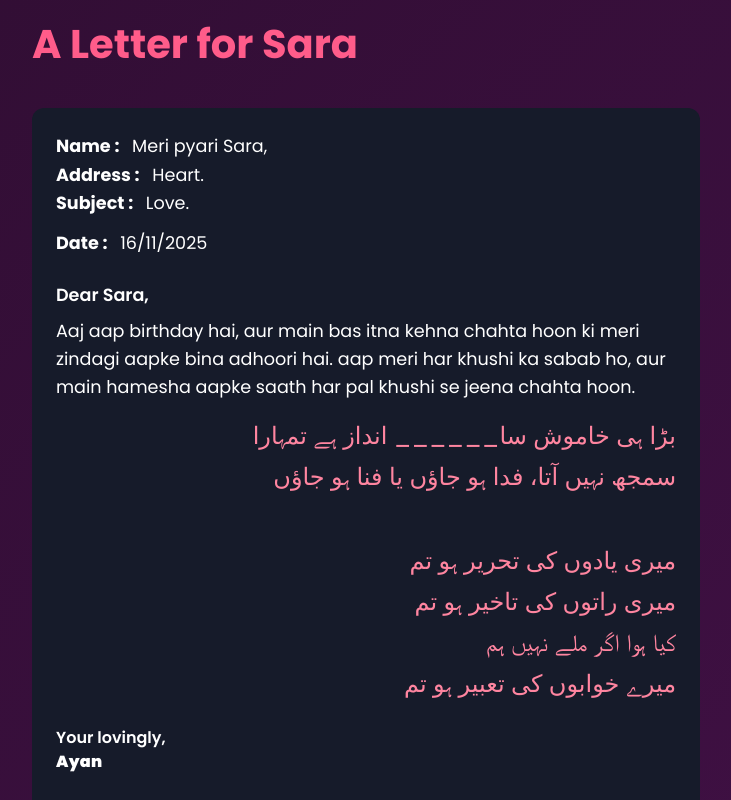
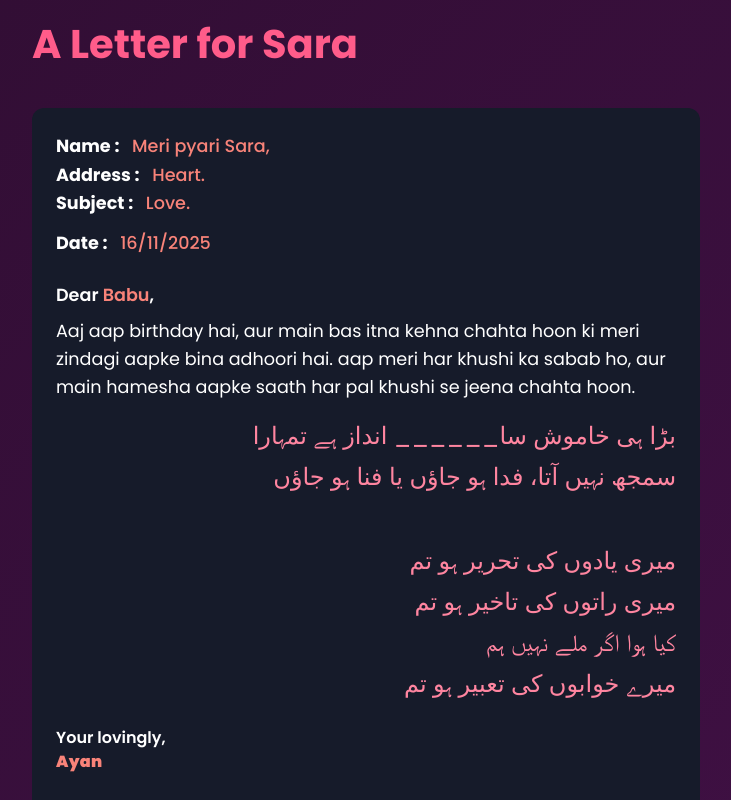
Before and after one commit to Ayan-webDEV/Love-Birthday, a React (Vite) app: page / in a window 1280 px wide. Shown: the part 4220-5020 px from the top of the page, without its empty margins (274-1005 px from the left). Built offline with nearby package versions, Linux system fonts and the light colour scheme.

Commit message:
improved

```diff
--- a/src/Components/Love.jsx
+++ b/src/Components/Love.jsx
@@ -181,7 +181,7 @@ export default function LovePage() {
             {/* Audio */}
             <audio
               ref={audioRef}
-              src={num === 1 ? "/music-2.m4a" : "/music-1.m4a"}
+              src={num === 1 ? "/music-1.m4a" : "/music-2.m4a"}
               loop
               preload="auto"
               //   muted
@@ -337,26 +337,35 @@ export default function LovePage() {
               >
                 <p className={style.letterText}>
                   <span className="fw-bold d-inline-block me-2">Name :</span>{" "}
-                  Meri pyari Sara, <br />
+                  <span style={{ color: "#F88379", fontWeight: "500" }}>
+                    Meri pyari Sara,
+                  </span>{" "}
+                  <br />
                   <span>
                     <span className="fw-bold d-inline-block me-2">
                       Address :
                     </span>{" "}
-                    Heart.
+                    <span style={{ color: "#F88379", fontWeight: "500" }}>
+                      Heart.
+                    </span>
                   </span>{" "}
                   <br />
                   <span>
                     <span className="fw-bold d-inline-block me-2">
                       Subject :
                     </span>{" "}
-                    Love.
+                    <span style={{ color: "#F88379", fontWeight: "500" }}>
+                      Love.
+                    </span>
                   </span>
                   <span className="d-block my-2 pt-1">
                     <span className="fw-bold d-inline-block me-2">Date :</span>{" "}
-                    16/11/2025
+                    <span style={{ color: "#F88379", fontWeight: "500" }}>
+                      16/11/2025
+                    </span>
                   </span>{" "}
                   <span className="d-block my-2 pt-3 fw-semibold">
-                    Dear Sara,
+                    Dear <span style={{ color: "#F88379" }}>Babu</span>,
                   </span>
                   <span>
                     Aaj aap birthday hai, aur main bas itna kehna chahta hoon ki
@@ -378,7 +387,9 @@ export default function LovePage() {
                 <p className={`pt-2 ${style.letterSign}`}>
                   Your lovingly,
                   <br />
-                  <strong style={{ letterSpacing: "0.3px" }}>Ayan</strong>
+                  <strong style={{ letterSpacing: "0.3px", color: "#F88379" }}>
+                    Ayan
+                  </strong>
                 </p>
               </motion.div>
             </section>
```
